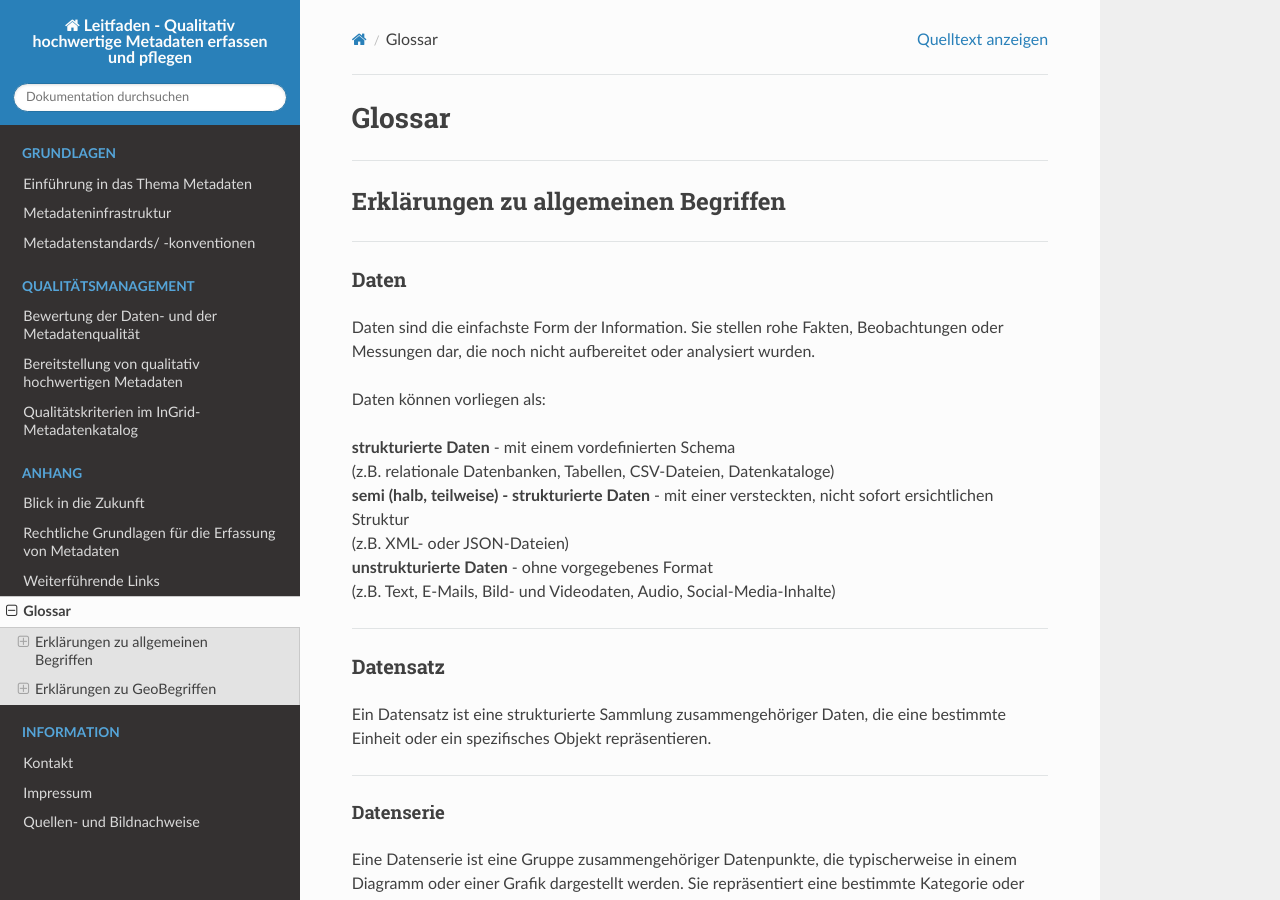
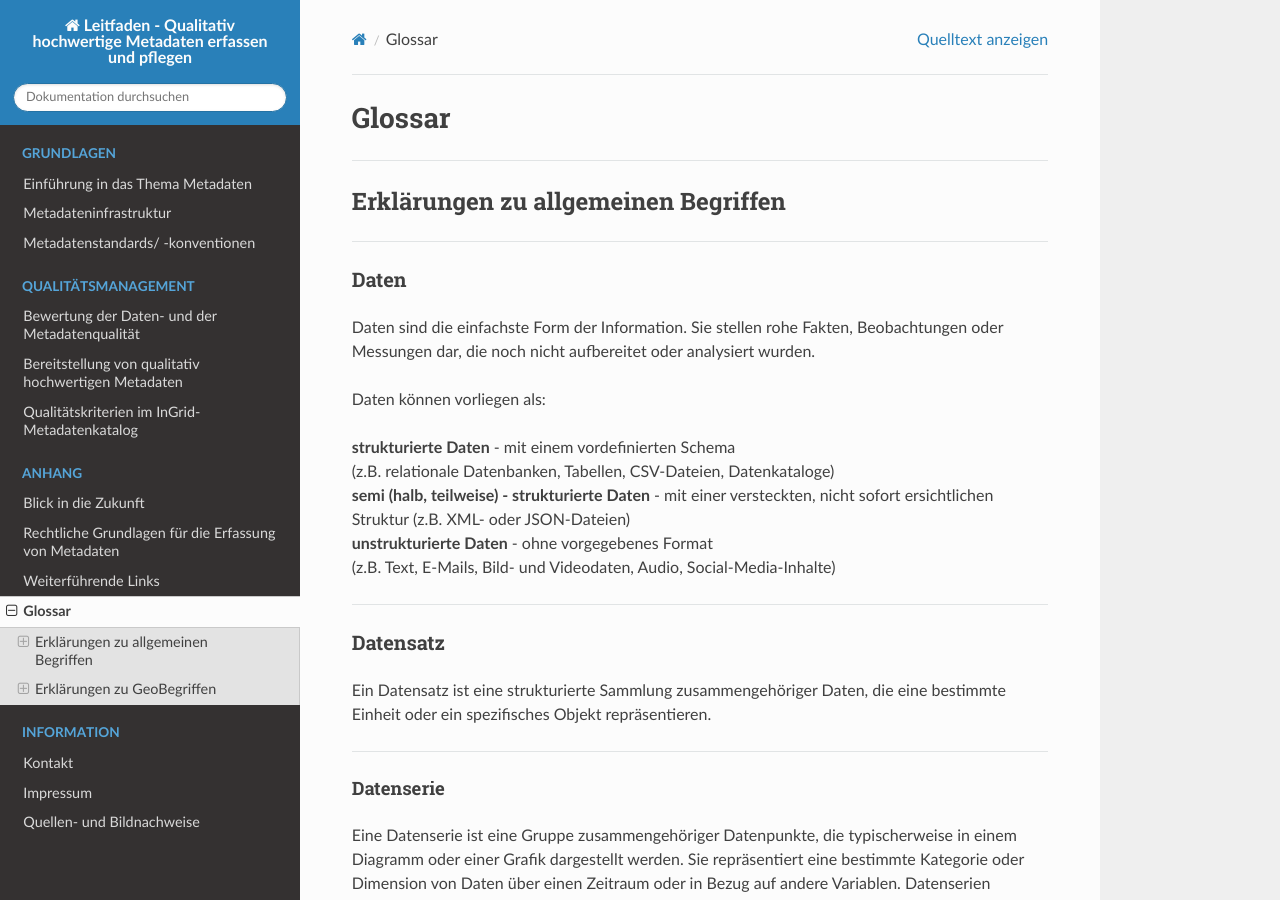
Before and after one commit to tomiwo/ingrid-mdk-st-high-quality-metadata, a Sphinx documentation site: the page built from docs/anhang/wichtige-begriffe.rst, in a window 1280 px wide and 900 px high. Built offline with Sphinx 7.4.7 and the Read the Docs theme 3.1.0, drawn with Linux system fonts in a browser that asks for light colours.

```diff
--- a/docs/anhang/wichtige-begriffe.rst
+++ b/docs/anhang/wichtige-begriffe.rst
@@ -22,8 +22,7 @@ Daten können vorliegen als:
 
 | **strukturierte Daten** - mit einem vordefinierten Schema
 | (z.B. relationale Datenbanken, Tabellen, CSV-Dateien, Datenkataloge)
-| **semi (halb, teilweise) - strukturierte Daten** - mit einer versteckten, nicht sofort ersichtlichen Struktur
-| (z.B. XML- oder JSON-Dateien)
+| **semi (halb, teilweise) - strukturierte Daten** - mit einer versteckten, nicht sofort ersichtlichen Struktur (z.B. XML- oder JSON-Dateien)
 | **unstrukturierte Daten** - ohne vorgegebenes Format
 | (z.B. Text, E-Mails, Bild- und Videodaten, Audio, Social-Media-Inhalte)
 
```
